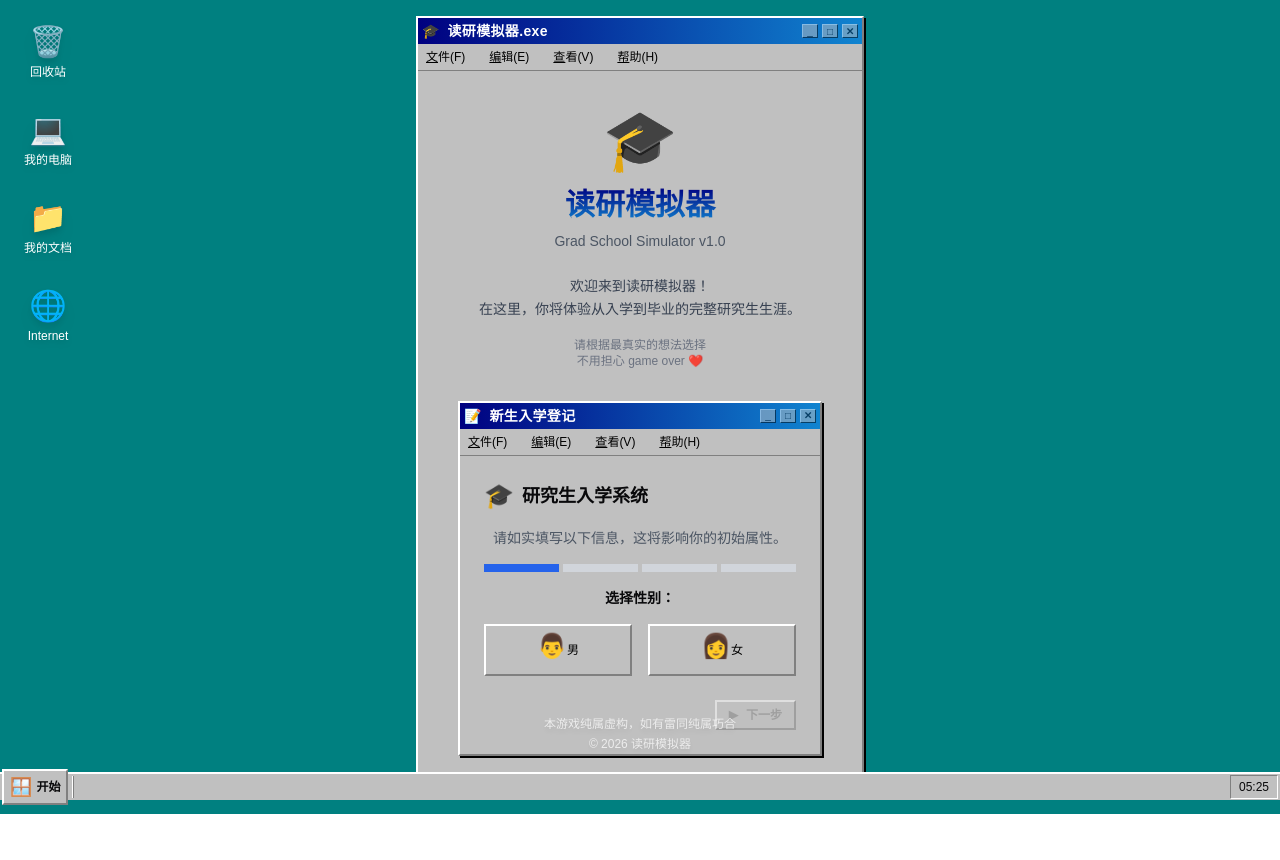
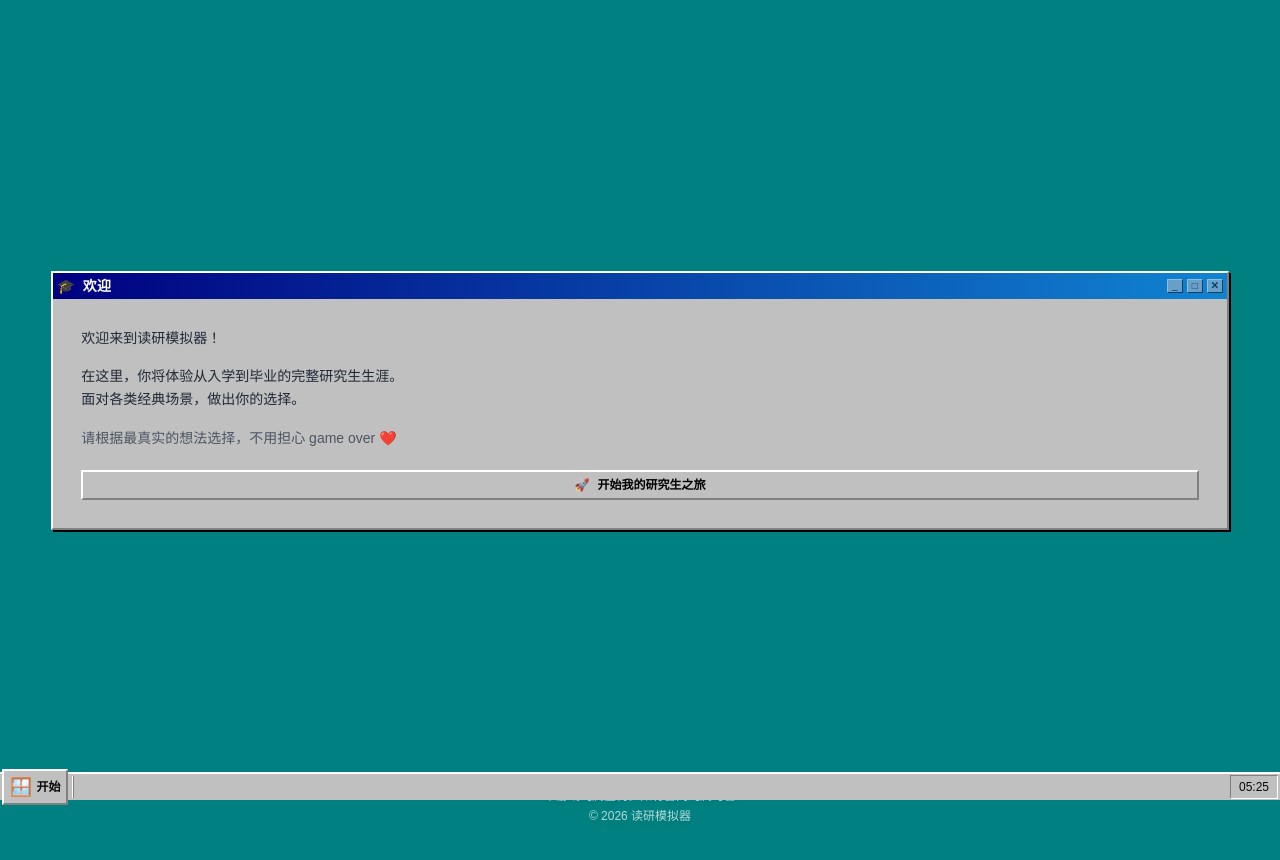
Before and after one commit to zhangzhangrui2000-creator/yanyan-sim, a React (Vite) app: page / in a window 1280 px wide. Shown: the top 860 px of the page. Before the commit the page ends 814 px from the top, so only its background shows below. Built offline with nearby package versions, Linux system fonts and the light colour scheme.

Commit message:
Make start button reset during gameplay

```diff
--- a/src/App.tsx
+++ b/src/App.tsx
@@ -4,13 +4,27 @@ import { useGameStore } from '@/store/gameStore';
 import { Win95Window } from '@/components/Win95Window';
 import { CharacterCreation } from '@/components/CharacterCreation';
 import { GameScene } from '@/components/GameScene';
+import { Win95Button } from '@/components/Win95Button';
 import './App.css';
 
 function App() {
-  const { isCharacterCreated } = useGameStore();
+  const { isCharacterCreated, returnToWelcome, resetGame } = useGameStore();
+  const [showCreation, setShowCreation] = React.useState(false);
+
+  React.useEffect(() => {
+    if (!isCharacterCreated) {
+      setShowCreation(false);
+    }
+  }, [isCharacterCreated]);
 
   return (
     <div className="min-h-screen win95-desktop">
+      {!isCharacterCreated && (
+        <>
+          <div className="win95-welcome-bg" />
+          <div className="win95-welcome-vignette" />
+        </>
+      )}
       <AnimatePresence mode="wait">
         {!isCharacterCreated ? (
           <motion.div
@@ -18,63 +32,41 @@ function App() {
             initial={{ opacity: 0 }}
             animate={{ opacity: 1 }}
             exit={{ opacity: 0 }}
-            className="flex items-center justify-center min-h-screen p-4 pb-24 sm:pb-4"
+            className="relative z-10 flex items-center justify-center min-h-screen p-4 pb-24 sm:pb-4"
           >
-            {/* 桌面图标 */}
-            <div className="fixed top-3 left-3 hidden sm:grid grid-cols-1 gap-3 sm:top-4 sm:left-4 sm:gap-4">
-              <DesktopIcon icon="🗑️" label="回收站" />
-              <DesktopIcon icon="💻" label="我的电脑" />
-              <DesktopIcon icon="📁" label="我的文档" />
-              <DesktopIcon icon="🌐" label="Internet" />
-            </div>
-
-            {/* 主窗口 */}
-            <Win95Window
-              title="读研模拟器.exe"
-              icon="🎓"
-              className="w-full max-w-[92vw] sm:max-w-md"
-              showMenu={true}
-            >
-              <div className="p-5 sm:p-8 text-center">
-                <motion.div
-                  initial={{ scale: 0.5, opacity: 0 }}
-                  animate={{ scale: 1, opacity: 1 }}
-                  transition={{
-                    duration: 0.5,
-                    ease: [0.175, 0.885, 0.32, 1.275]
-                  }}
-                >
-                  <div className="text-5xl sm:text-6xl mb-4">🎓</div>
-                  <h1 className="text-2xl sm:text-3xl font-bold mb-2 win95-gradient-text">
-                    读研模拟器
-                  </h1>
-                  <p className="text-gray-600 text-sm mb-6">
-                    Grad School Simulator v1.0
-                  </p>
-                </motion.div>
-
-                <motion.div
-                  initial={{ y: 20, opacity: 0 }}
-                  animate={{ y: 0, opacity: 1 }}
-                  transition={{ delay: 0.3 }}
-                  className="space-y-3 sm:space-y-4"
-                >
-                  <p className="text-sm text-gray-700 leading-relaxed">
-                    欢迎来到读研模拟器！<br />
-                    在这里，你将体验从入学到毕业的完整研究生生涯。
-                  </p>
-
-                  <p className="text-xs text-gray-500">
-                    请根据最真实的想法选择<br />
-                    不用担心 game over ❤️
-                  </p>
-
-                  <div className="pt-4">
-                    <CharacterCreation />
+            {!showCreation ? (
+              <Win95Window
+                title="欢迎"
+                icon="🎓"
+                className="w-[92vw] max-w-none"
+                showMenu={false}
+              >
+                <div className="p-4 sm:p-5">
+                  <div className="space-y-4 text-sm text-gray-800 leading-relaxed">
+                    <p>欢迎来到读研模拟器！</p>
+                    <p>
+                      在这里，你将体验从入学到毕业的完整研究生生涯。<br />
+                      面对各类经典场景，做出你的选择。
+                    </p>
+                    <p className="text-gray-600">
+                      请根据最真实的想法选择，不用担心 game over ❤️
+                    </p>
                   </div>
-                </motion.div>
-              </div>
-            </Win95Window>
+                  <div className="mt-5">
+                    <Win95Button
+                      variant="primary"
+                      emoji="🚀"
+                      className="w-full"
+                      onClick={() => setShowCreation(true)}
+                    >
+                      开始我的研究生之旅
+                    </Win95Button>
+                  </div>
+                </div>
+              </Win95Window>
+            ) : (
+              <CharacterCreation />
+            )}
 
           </motion.div>
         ) : (
@@ -94,7 +86,7 @@ function App() {
           initial={{ opacity: 0 }}
           animate={{ opacity: 1 }}
           transition={{ delay: 0.5 }}
-          className="fixed bottom-4 sm:bottom-3 left-0 right-0 text-center px-4 win95-footnote"
+          className="fixed bottom-4 sm:bottom-3 left-0 right-0 text-center px-4 win95-footnote relative z-10"
         >
           <p className="text-white text-xs opacity-70 drop-shadow-md">
             本游戏纯属虚构，如有雷同纯属巧合
@@ -107,7 +99,10 @@ function App() {
 
       {/* 任务栏 */}
       <div className="win95-taskbar">
-        <button className="win95-start-btn">
+        <button
+          className="win95-start-btn"
+          onClick={isCharacterCreated ? resetGame : returnToWelcome}
+        >
           <span className="text-lg">🪟</span>
           <span className="font-bold">开始</span>
         </button>
@@ -131,18 +126,4 @@ function App() {
   );
 }
 
-// 桌面图标组件
-const DesktopIcon: React.FC<{ icon: string; label: string }> = ({ icon, label }) => (
-  <motion.div
-    whileHover={{ scale: 1.05 }}
-    whileTap={{ scale: 0.95 }}
-    className="flex flex-col items-center gap-1 p-2 rounded cursor-pointer hover:bg-blue-500/30"
-  >
-    <span className="text-3xl drop-shadow-lg">{icon}</span>
-    <span className="text-white text-xs text-center drop-shadow-md max-w-[60px]">
-      {label}
-    </span>
-  </motion.div>
-);
-
 export default App;
```
